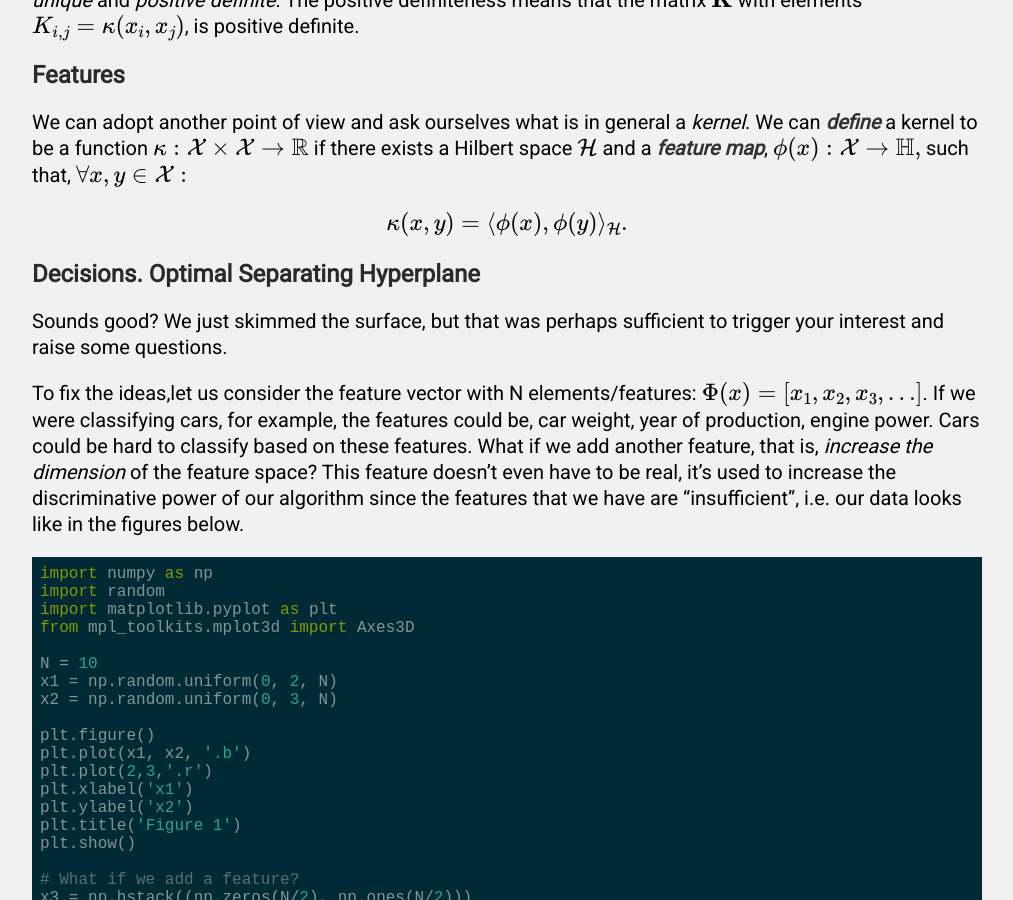
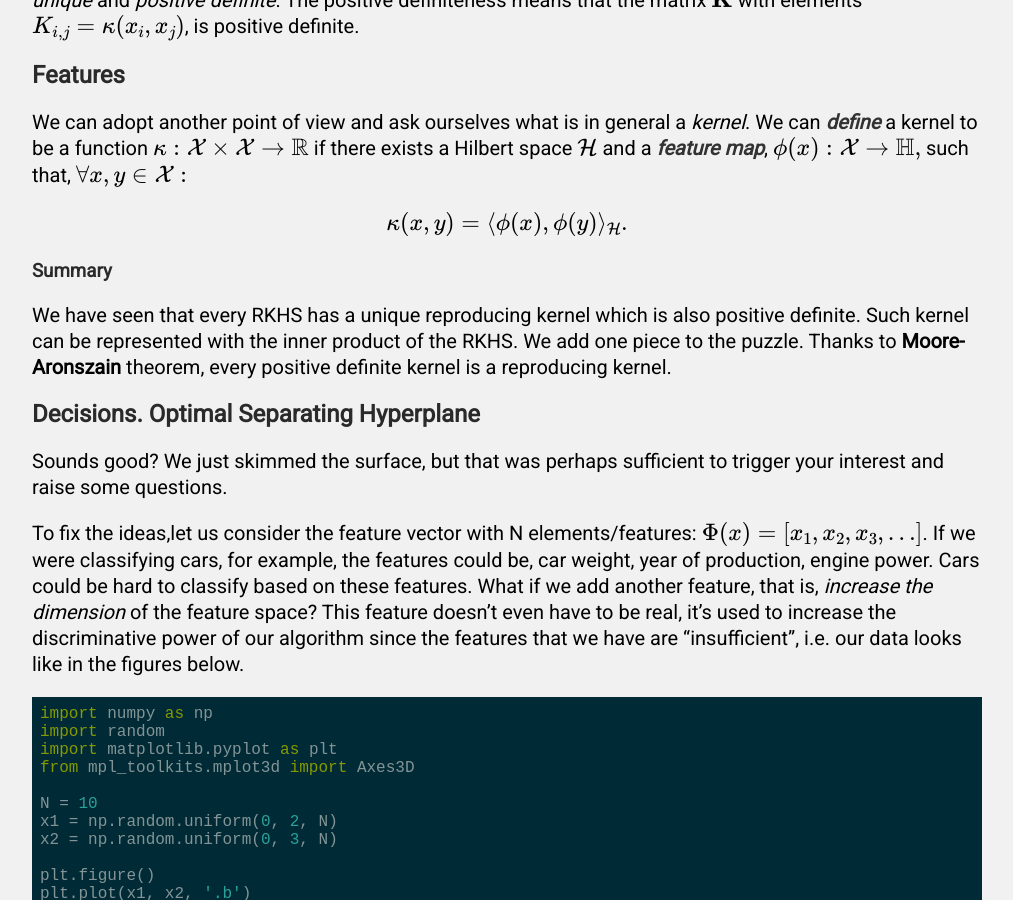
Before and after one commit to FullSimplify/FullSimplify.github.io, a Jekyll site: the page built from _posts/2000-01-02-Support-Vector-Machines,-a-Gentle-Introduction.md, in a window 1280 px wide and 900 px high, scrolled down 4079 px. Shown: the whole window, without its empty margins (133-1146 px from the left). Built offline with Jekyll 4.4.1, drawn with Linux system fonts in a browser that asks for light colours; formulas are drawn with MathJax 3.

Commit message:
Update 2000-01-02-Support-Vector-Machines,-a-Gentle-Introduction.md

```diff
--- a/_posts/2000-01-02-Support-Vector-Machines,-a-Gentle-Introduction.md
+++ b/_posts/2000-01-02-Support-Vector-Machines,-a-Gentle-Introduction.md
@@ -131,6 +131,10 @@ We can adopt another point of view and ask ourselves what is in general a *kerne
 \kappa(x,y)=\langle \phi(x),\phi(y) \rangle_{\mathcal{H}}.
 \end{equation}
 
+### Summary
+
+We have seen that every RKHS has a unique reproducing kernel which is also positive definite. Such kernel can be represented with the inner product of the RKHS. We add one piece to the puzzle. Thanks to <a target="_blank" href='https://en.wikipedia.org/wiki/Reproducing_kernel_Hilbert_space#Moore.E2.80.93Aronszajn_theorem'> Moore-Aronszain</a> theorem, every positive definite kernel is a reproducing kernel.
+
 ## Decisions. Optimal Separating Hyperplane
 
 Sounds good? We just skimmed the surface, but that was perhaps sufficient to trigger your interest and raise some questions.
```
